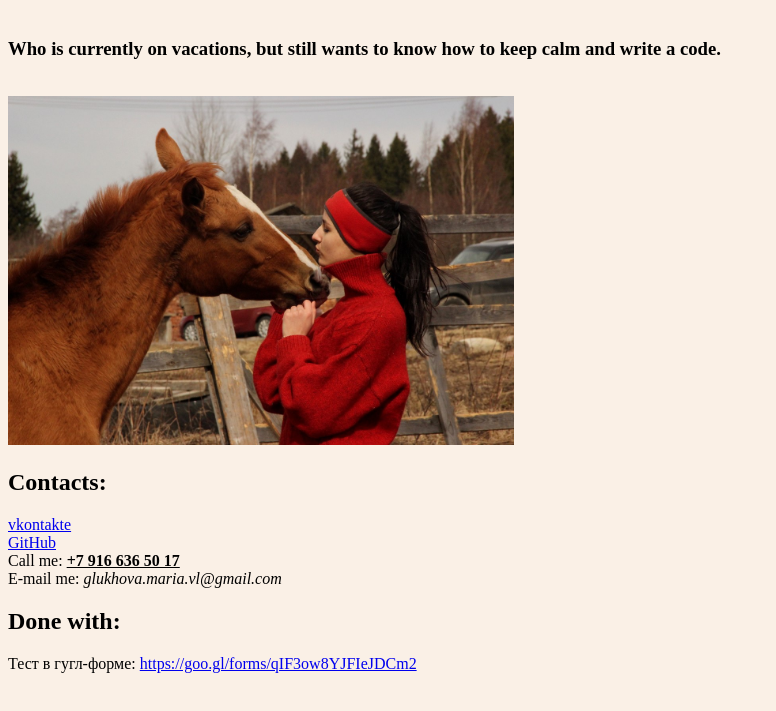
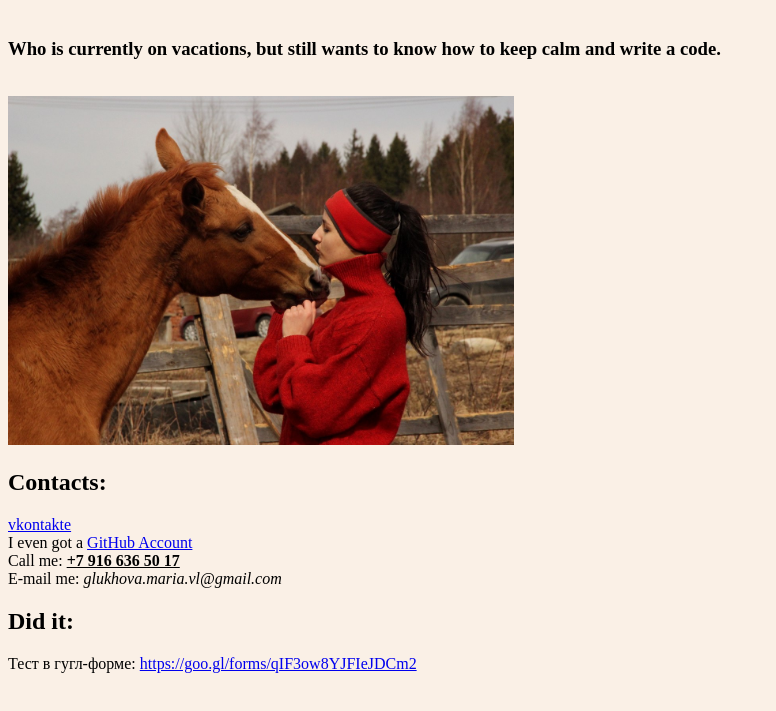
Before and after one commit to MarieGlukhova/MarieGlukhova.github.io, a plain HTML site: page index.html in a window 1280 px wide. Shown: the part 79-790 px from the top of the page, without its empty margins (0-776 px from the left). Drawn offline with Linux system fonts and the light colour scheme.

Commit message:
Update index.html

```diff
--- a/index.html
+++ b/index.html
@@ -14,13 +14,13 @@
       <h2>Contacts:</h2>
       <a href=https://vk.com/masyamashuu>vkontakte</a>
       <br/>
-      <a href=https://github.com/username>GitHub</a>
+      I even got a <a href=https://github.com/MarieGlukhova>GitHub Account</a>
       <br/>
-      Call me:    <b><u>+7 916 636 50 17</b></u>
+      Call me: <b><u>+7 916 636 50 17</b></u>
       <br/>
-      E-mail me:  <i>glukhova.maria.vl@gmail.com</i>
+      E-mail me: <i>glukhova.maria.vl@gmail.com</i>
       <br/>
-      <h2>Done with:</h2>
+      <h2>Did it:</h2>
       Тест в гугл-форме: <a href=https://goo.gl/forms/qIF3ow8YJFIeJDCm2>https://goo.gl/forms/qIF3ow8YJFIeJDCm2</a>
     </body>
   </html>
```
